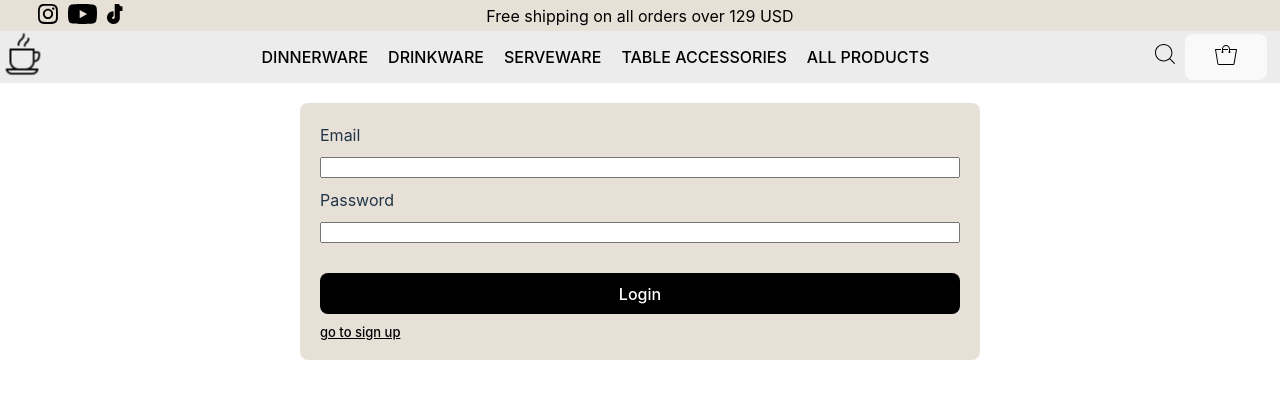
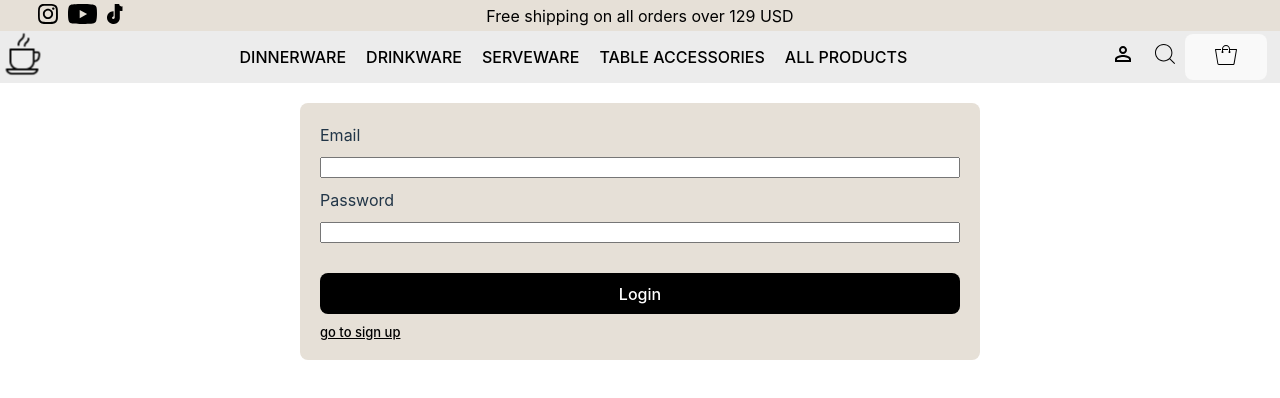
Before and after one commit to Johansogaard/frontend, a React (Vite) app: page /user in a window 1280 px wide. Shown: the top 398 px of the page. Built offline with nearby package versions, Linux system fonts and the light colour scheme; no server answers.

Commit message:
fixed shoppingcart and added userbutton back again

```diff
--- a/src/menubar/menubar.tsx
+++ b/src/menubar/menubar.tsx
@@ -17,7 +17,7 @@ import hamburger from '../assets/hamburger.svg'
 import { useState } from 'react'
 import { useCart } from '../shopping-cart/shoppingCart-Context/cartContext'
 import { ItemListComponent } from '../shopping-cart/shoppingCart-Components/ItemlistComponentForPopOut'; // Adjust the import path as needed
-
+import profile  from '../assets/profile.svg'
 
 export function Menubar() {
   const [isMenuOpen, setIsMenuOpen] = useState(false);
@@ -58,6 +58,10 @@ export function Menubar() {
       <div className={`overlay ${isMenuOpen ? 'open' : ''}`}></div>
 
       <nav className='end-icons'>
+      <Link to="/user" target="_self" rel="noreferrer noopener">
+          <img src={profile} alt="Profile icon" className="menu-icon" />
+        </Link>
+
         <Link to="#" target="_self" rel="noreferrer noopener">
           <img src={search} alt="Search icon" className="menu-icon" />
         </Link>
--- a/src/shopping-cart/shoppingCart-Components/ItemlistComponent.tsx
+++ b/src/shopping-cart/shoppingCart-Components/ItemlistComponent.tsx
@@ -61,7 +61,7 @@ function ShoppingCartItem({item}: {item:Item}) {
   if (isConfirmed) {
     removeItem(item.product.product_id);
   }
-  }} style={{ cursor: 'pointer' }}>
+  }} >
 
           <img src={deleteIcon} alt='delete' className='remove-image' />
         </button>
--- a/src/shopping-cart/shoppingCartPage.css
+++ b/src/shopping-cart/shoppingCartPage.css
@@ -313,10 +313,7 @@ hr {
   flex-grow: 1; /* Allows the info area to take up any extra space */
 }
 
-.item-pricing {
-  width: 100%;
-  margin-bottom: 10px; /* Adjust this value as needed */
-}
+
 
 .quantity-Checker {
   display: flex;
```
